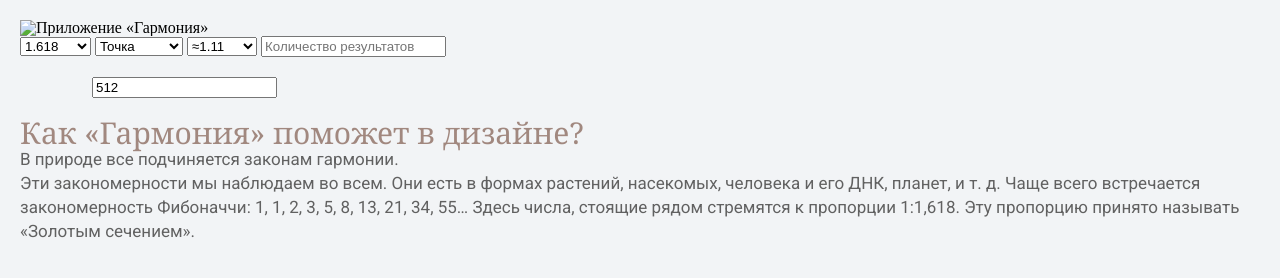
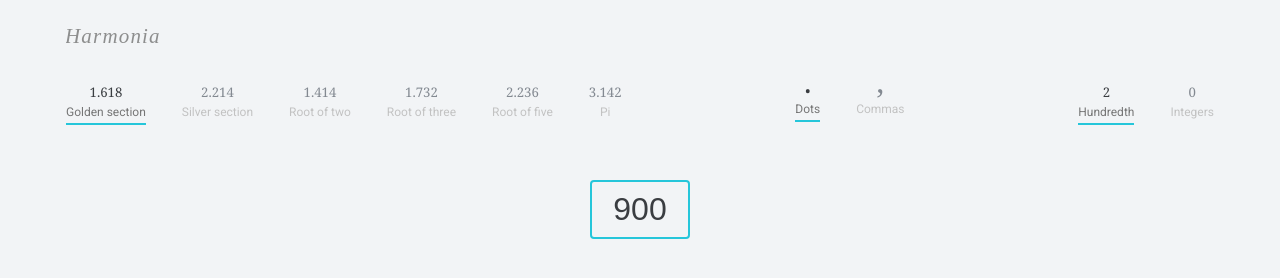
Before and after one commit to SamShakusky/harmonia, a website: page app/index.html in a window 1280 px wide. Drawn offline with nearby package versions, Linux system fonts and the light colour scheme.

Commit message:
changed initial html/css

```diff
--- a/app/index.html
+++ b/app/index.html
@@ -8,14 +8,51 @@
 		<script src="https://ajax.googleapis.com/ajax/libs/jquery/3.2.1/jquery.min.js"></script>
 		<link rel="stylesheet" href="css/reset.css">
 		<link rel="stylesheet" href="css/main.css">
-  		<link href="https://fonts.googleapis.com/css?family=Roboto:300,400&subset=cyrillic,cyrillic-ext" rel="stylesheet">
 	</head>
 	<body>
+		<header>
+			<img src="img/logo-harmonia.svg" alt="Приложение &laquo;Гармония&raquo;">
+		</header>
 		<main>
+			<section class="controls">
+				<div class="selector proportion">
+					<button data-value="1.618" class="active">Golden section<span class="marker"></span></button>
+					<button data-value="2.214">Silver section</button>
+					<button data-value="1.414">Root of two</button>
+					<button data-value="1.732">Root of three</button>
+					<button data-value="2.236">Root of five</button>
+					<button data-value="3.142">Pi</button>
+				</div>
+
+				<div class="selector devider">
+					<button data-value="." class="active">Dots<span class="marker"></span></button>
+					<button data-value=",">Commas</button>
+				</div>
+
+				<div class="selector round">
+					<button data-value="2" class="active">Hundredth<span class="marker"></span></button>
+					<button data-value="0">Integers</button>
+				</div>
+			</section>
+
+			<section class="numbers">
+				<ul class="min">
+
+				</ul>
+
+				<input class="input" type="text" value="900">
+
+				<ul class="max">
+
+				</ul>
+			</section>
+
+			<section class="examples"></section>
+<!--
 			<div class="h-body">
 				<div class="h-header">
 					<div class="h-header-logo">
-							<img src="img/logo-harmonia.svg" alt="Приложение &laquo;Гармония&raquo;">
+
 					</div>
 					<div class="h-header-set">
 						<div class="h-header-set-ratio">
@@ -75,6 +112,7 @@
 
 			</p>
 		</article>
+-->
 		<script src="js/app.js"></script>
 	</body>
 </html>
--- a/app/js/app.js
+++ b/app/js/app.js
@@ -8,12 +8,14 @@ var harmonise = (function() {
 		$devider = $main.find('.devider'),
 		$round = $main.find('.round'),
 		$count = $main.find('.count'),
-		$maxCol = $main.find('.max ul'),
-		$minCol = $main.find('.min ul');
+		$maxCol = $main.find('.max'),
+		$minCol = $main.find('.min'),
+		$selectorBtn = $main.find('.selector button');
 
 	//bind events
 	$input.on('keyup', count);
 	$count.on('keyup', count);
+	$selectorBtn.on('click', selectActive);
 
 	function count(e) {
 		if (e.keyCode == 13) {
@@ -23,11 +25,11 @@ var harmonise = (function() {
 			$maxCol.text('');
 			$minCol.text('');
 
-			for(let i=0; i< $count.val(); i++){
-				max *= $proportion.val();
-				min *= 1/$proportion.val();
-				$maxCol.append('<li title="Копировать в буфер обмена">'+max.toFixed($round.val())+'</li>');
-				$minCol.append('<li title="Копировать в буфер обмена">'+min.toFixed($round.val())+'</li>');
+			for(let i=0; i< 12/*$count.val()*/; i++){
+				max *= $proportion.children('.active').data('value');
+				min *= 1/$proportion.children('.active').data('value');
+				$maxCol.append('<li title="Копировать в буфер обмена">'+max.toFixed($round.children('.active').data('value'))+'</li>');
+				$minCol.append('<li title="Копировать в буфер обмена">'+min.toFixed($round.children('.active').data('value'))+'</li>');
 			}
 
 			if($devider.val() == "comma") changeDevider();
@@ -41,6 +43,18 @@ var harmonise = (function() {
 		})
 	}
 
+	function selectActive() {
+		$(this).siblings('.active').removeClass('active');
+		$(this).addClass('active');
+
+		let ePosition = $(this).position().left - $(this).parent().position().left,
+			eWidth = $(this).innerWidth();
+
+		$(this).parent().find('.marker')
+			.css('transform','translateX('+ ePosition +'px)')
+			.css('width',eWidth);
+	}
+
 	return {
 		count: count
 	}
--- a/app/scss/_vars.scss
+++ b/app/scss/_vars.scss
@@ -1,7 +1,8 @@
 // colors
-$dark: #505050;
+$dark: #3a3d41;
 
 $grey-light: #f2f4f6;
+$grey-light-plus: #757575;
 $grey-dark: #616161;
 
 $brown-light: #a1887f;
@@ -21,7 +22,7 @@ $blue: #26c6da;
 
 
 // fonts
-@import url('https://fonts.googleapis.com/css?family=Open+Sans|Roboto&subset=cyrillic');
+@import url('https://fonts.googleapis.com/css?family=Roboto:300,400&subset=cyrillic,cyrillic-ext');
 
-$fontMain: "Open Sans";
-$fontHead: "Roboto";
+$fontMain: "Roboto", sans-serif;
+$fontHead: "Georgia", serif;
--- a/app/scss/main.scss
+++ b/app/scss/main.scss
@@ -1,93 +1,100 @@
 @import 'vars.scss';
 
-//html, body { height: 100%; }
+body { background-color: $grey-light; }
 
-body {
-	margin: 0;
-	/* Обнуление отступов */
-	padding: 20px;
-	background-color: $grey-light;
+header { padding: 24px 66px 30px; }
+
+main {
+	overflow: hidden;
+	display: flex;
+    flex-direction: column;
+    justify-content: center;
 }
 
-.h-content {
-	font-family: "Roboto", sans-serif;
-	font-size: 18px;
-	color: $dark;
-	font-weight: 300;
+.controls {
+	padding: 0 66px 55px;
+	display: flex;
+	justify-content: space-between;
 }
 
-.h-header-set {
-	display: block;
+.selector {
+	button {
+		position: relative;
+		border: 0;
+		background: none;
+		outline: 0;
+		cursor: pointer;
+		padding: 6px 0;
+		font-family: $fontMain;
+		font-size: .75em;
+		color: lighten($grey-light-plus, 30%);
+		transition: color .3s;
+		&:not(:last-of-type) { margin-right: 32px; }
+		&:before {
+			content: attr(data-value);
+			display: block;
+			font-family: $fontHead;
+			font-size: 1.1em;
+			color: lighten($dark, 30%);
+			padding-bottom: 4px;
+			transition: color .3s;
+		}
+		&.active {
+			color: $grey-light-plus;
+			&:before { color: $dark; }
+		}
+	}
+	.marker {
+		position: absolute;
+		left: 0;
+		bottom: 0;
+		width: 100%;
+		height: 2px;
+		background: $blue;
+		transition: transform .3s, width .3s;
+	}
 }
 
-.h-header-set-ratio {
-	display: inline-block;
-	text-align: left;
+.devider {
+	button:before {
+		font-size: 2.5em;
+		line-height: .3;
+		padding-bottom: 10px;
+		position: relative;
+		top: -6px;
+	}
 }
 
-.h-header-set-dmark {
-	display: inline-block;
+.numbers {
+	white-space: nowrap;
+	display: flex;
+	justify-content: center;
+//	overflow: scroll;
+	font-family: $fontMain;
+	padding: 0 0 24px;
+	li {
+		display: inline-block;
+		margin: 21px 16px;
+		font-size: 1.12em;
+		font-weight: 300;
+		color: $grey-light-plus;
+	}
+	input {
+		width: 100px;
+		border: 2px solid $blue;
+		border-radius: 4px;
+		font-size: 2em;
+		font-weight: 300;
+		text-align: center;
+		color: $dark;
+		background-color: $grey-light;
+		height: 59px;
+		margin: 0 16px;
+	}
+	.max,
+	.min { min-width: 300% }
+	.min {
+		text-align: right;
+		direction: rtl;
+	}
 }
-
-.h-header-set-rounding {
-	display: inline-block;
-	text-align: right;
-}
-
-.h-header-set-count {
-	display: inline-block;
-}
-
-.h-header-set-count input { min-width: 150px; }
-
-.h-content {
-	display: flex;
-	margin: 20px 0;
-	margin-left: auto;
-	margin-right: auto;
-}
-
-.h-content-row-left {
-	display: inline-block;
-	vertical-align: top;
-	min-width: 60px;
-	text-align: right;
-}
-
-.h-content-input {
-	display: inline-block;
-	vertical-align: top;
-	margin: 0 12px;
-}
-
-.h-content-row-right {
-	display: inline-block;
-	vertical-align: top;
-	min-width: 60px;
-	text-align: left;
-}
-
-.h-content ul {
-	margin: 0;
-	list-style: none;
-	padding: 0;
-}
-
-.h-content ul li{
-	cursor: pointer;
-}
-
-h1 {
-	font-family: "Georgia", serif;
-	font-size: 30px;
-	color: $brown-light;
-	font-weight: 300
-}
-
-p {
-	font-family: "Roboto", sans-serif;
-	font-size: 17px;
-	line-height: 1.41;
-	color: $grey-dark;
-	font-weight: 400;
-}
```
Also changed, not shown: app/css/main.css, app/img/logo-harmonia.svg (added), 1 other file.
